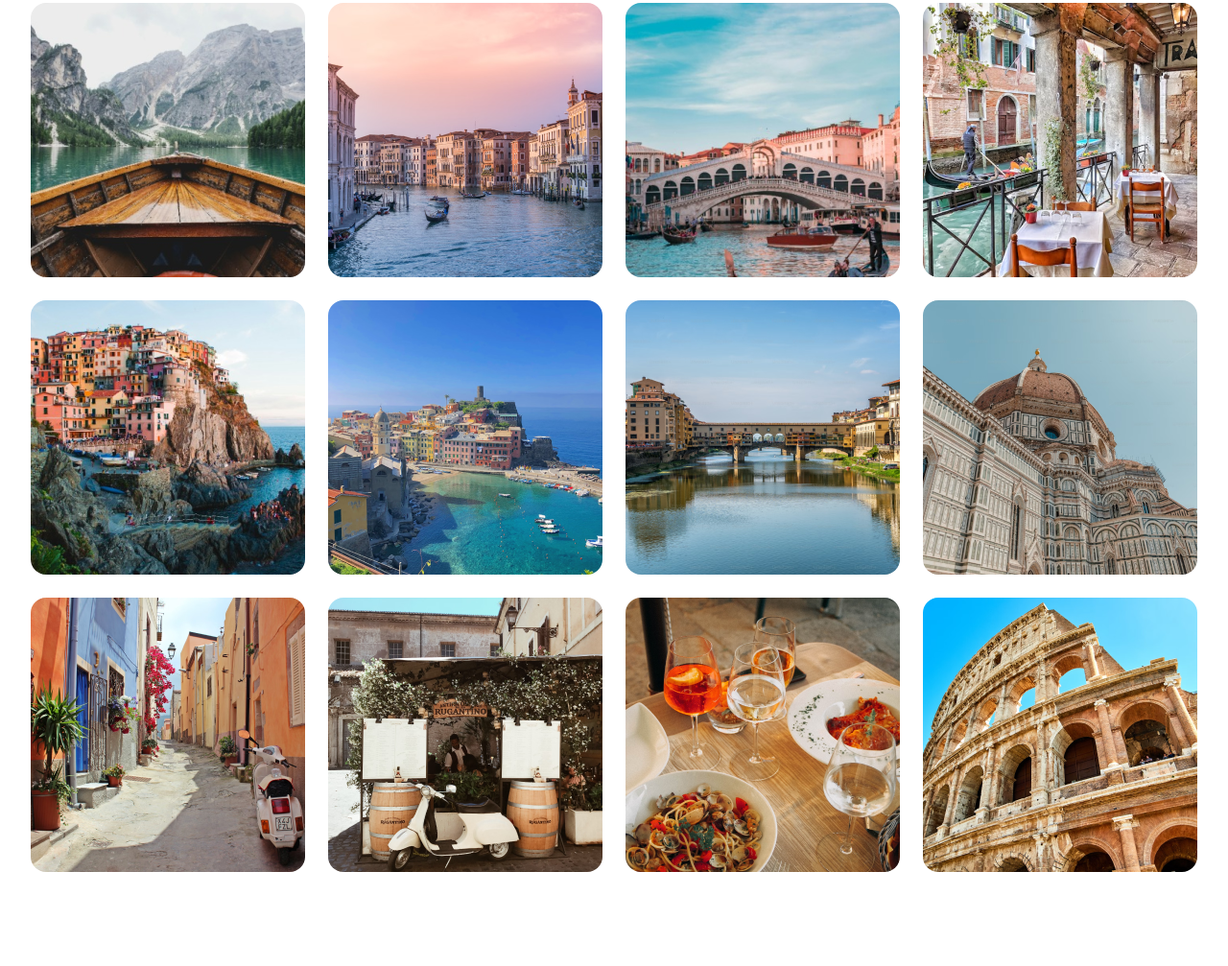
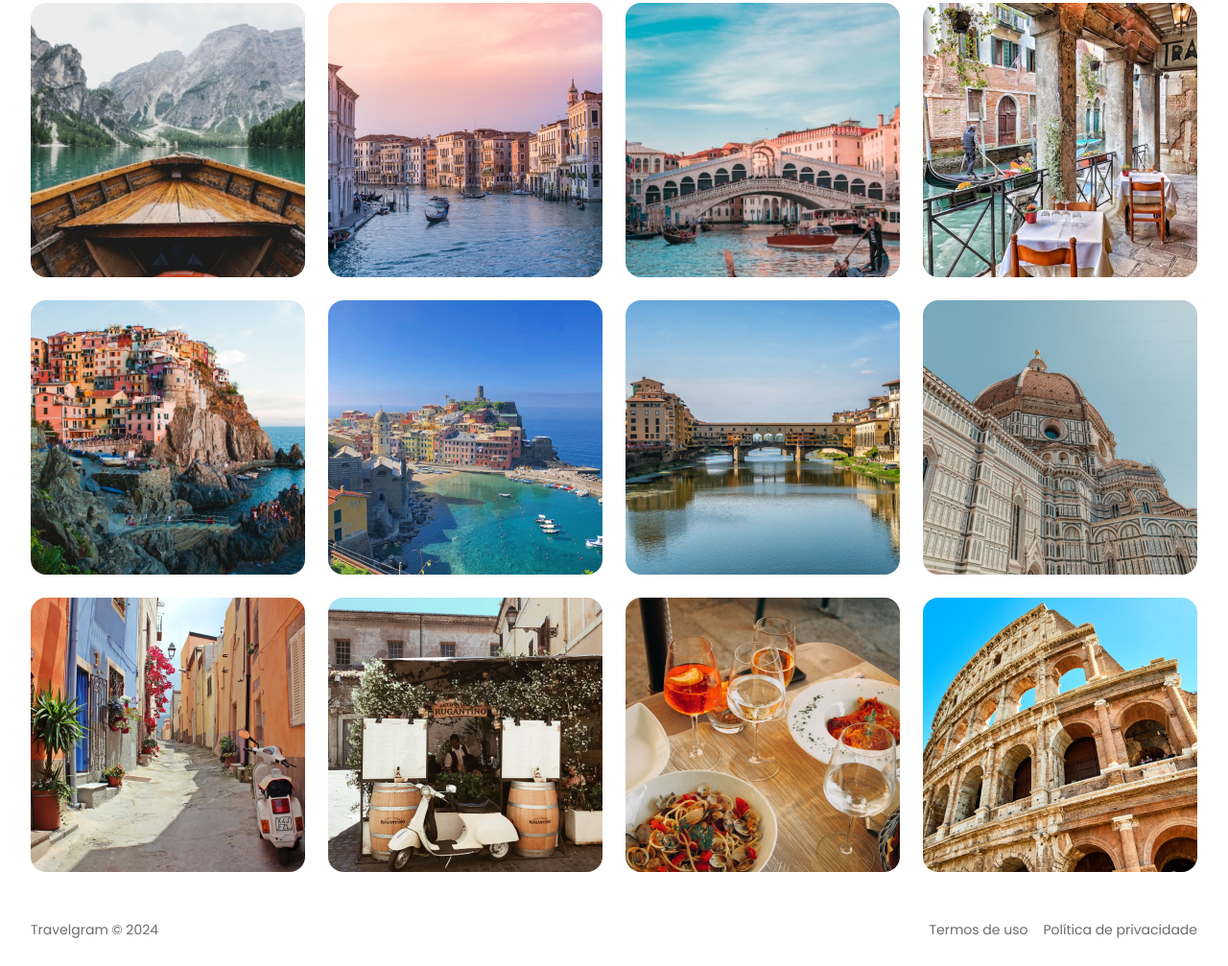
Before and after one commit to thiagorodriguezdev/travelgram, a plain HTML site: page index.html in a window 1280 px wide. Shown: the part 357-1364 px from the top of the page at 96% size. Before the commit the page ends 1290 px from the top, so only its background shows below. Drawn offline with Linux system fonts and the light colour scheme.

Commit message:
change footer

```diff
--- /dev/null
+++ b/css/footer.css
@@ -0,0 +1,12 @@
+.rodape {
+  padding-block: 25px;
+  display: flex;
+  justify-content: space-between;
+  align-items: center;
+  font: var(--text-md);
+}
+
+.rodape ul {
+  display: flex;
+  gap: 16px;
+}
--- a/css/style.css
+++ b/css/style.css
@@ -3,3 +3,4 @@
 @import url(./nav.css);
 @import url(./header.css);
 @import url(./main.css);
+@import url(./footer.css);
--- a/index.html
+++ b/index.html
@@ -82,6 +82,20 @@
     <img src="./assets/img/imagem12.png" alt="...">
   </main>
 
+  <footer class="container">
+    <div class="rodape">
+      <p>Travelgram © 2024</p>
+      <ul>
+        <li>
+          <a href="#">Termos de uso</a>
+        </li>
+        <li>
+          <a href="#">Política de privacidade</a>
+        </li>
+      </ul>
+    </div>
+  </footer>
+
 </body>
 
 </html>
```
Lines whose indentation alone changed are shown as unchanged.
